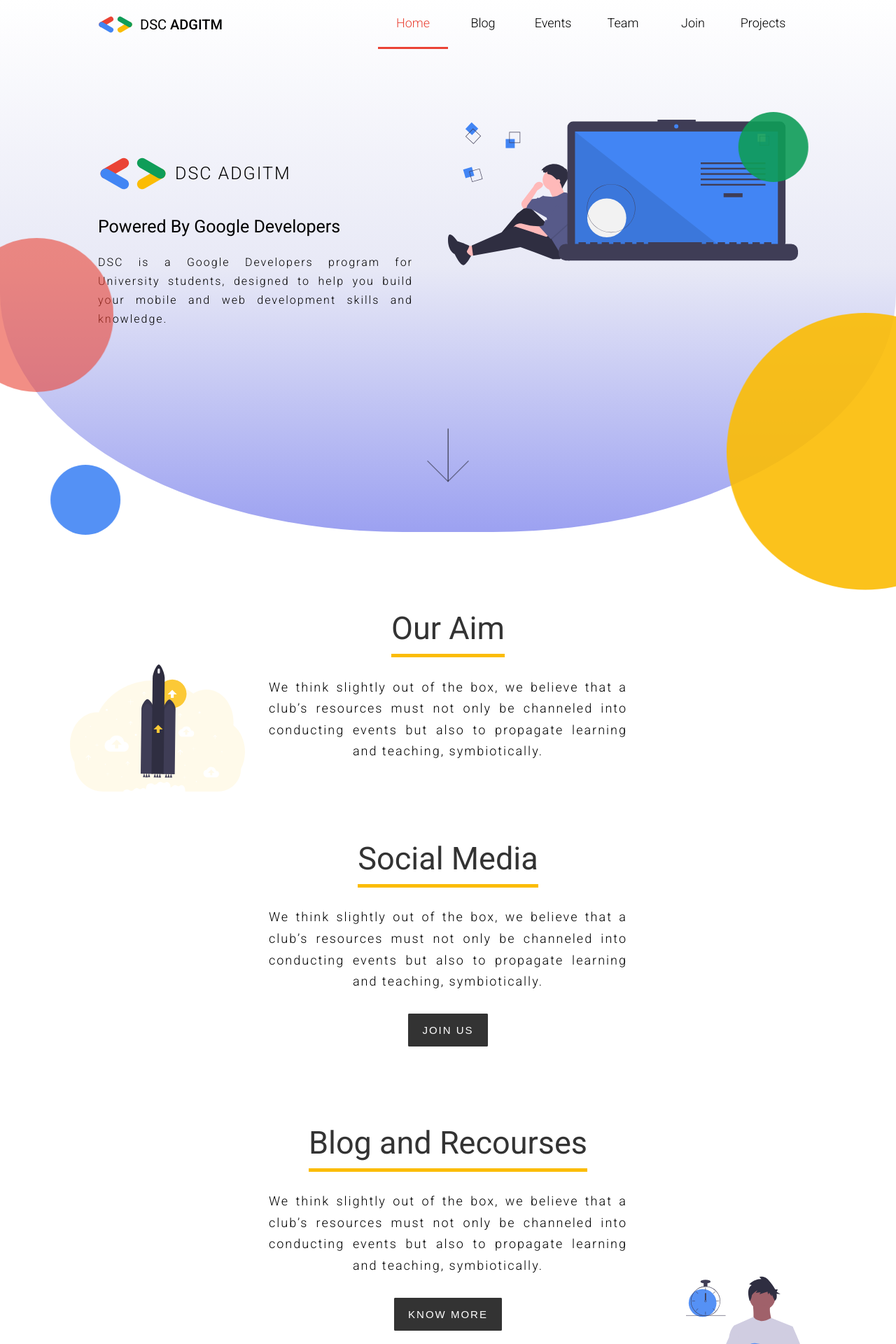
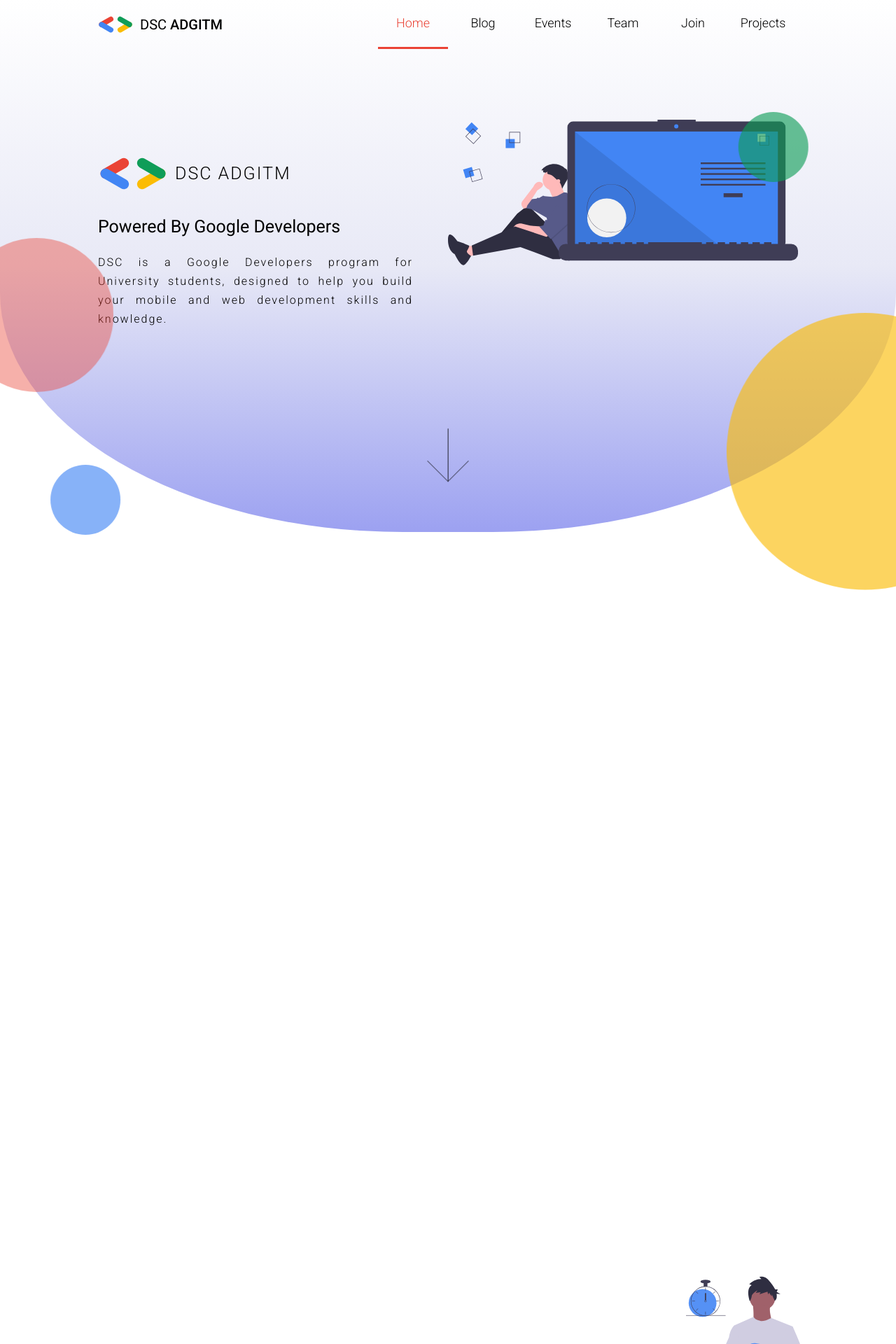
Before and after one commit to atharvjairath/dsc-adgitm-website, a React (Create React App) app: page / in a window 1280 px wide. Shown: the top 1920 px of the page at 70% size. Built offline with nearby package versions, Linux system fonts and the light colour scheme.

Commit message:
Animations added + other updates

```diff
--- a/src/App.css
+++ b/src/App.css
@@ -251,6 +251,9 @@
   .header__left {
     width: 90%;
     margin: auto 0; }
+    @media (max-width: 56.25em) {
+      .header__left {
+        margin: auto auto; } }
   @media (max-width: 56.25em) {
     .header {
       text-align: center; } }
@@ -260,38 +263,54 @@
     height: 10rem;
     width: 10rem;
     border-radius: 50%;
+    opacity: 0.7;
     top: 50%;
     animation: redBubble 10s ease-in-out infinite; }
+    @media (max-width: 56.25em) {
+      .header__red-bubble {
+        opacity: 0.4; } }
   .header__green-bubble {
     background-color: rgba(15, 157, 88, 0.9);
     position: absolute;
     height: 10rem;
     width: 10rem;
     border-radius: 50%;
+    opacity: 0.7;
     top: 20%;
     right: 10%;
     animation: greenBubble 8s ease-in-out infinite; }
+    @media (max-width: 56.25em) {
+      .header__green-bubble {
+        opacity: 0.4; } }
   .header__blue-bubble {
     background-color: rgba(66, 133, 244, 0.9);
     position: absolute;
     height: 10rem;
     width: 10rem;
     border-radius: 50%;
+    opacity: 0.7;
     top: 83%;
     left: 8%;
     transform: scale(0.6);
     animation: blueBubble 5s ease-in-out infinite; }
+    @media (max-width: 56.25em) {
+      .header__blue-bubble {
+        opacity: 0.4; } }
   .header__yellow-bubble {
     background-color: rgba(251, 188, 4, 0.9);
     position: absolute;
     height: 10rem;
     width: 10rem;
     border-radius: 50%;
+    opacity: 0.7;
     top: 75%;
     right: -0.5%;
     transform: scale(4);
     animation: yellowBubble 20s ease-in-out infinite;
     overflow: hidden; }
+    @media (max-width: 56.25em) {
+      .header__yellow-bubble {
+        opacity: 0.4; } }
     @media (max-width: 37.5em) {
       .header__yellow-bubble {
         right: -12%; } }
--- a/src/components/App.js
+++ b/src/components/App.js
@@ -1,5 +1,8 @@
 import React from 'react';
 import { BrowserRouter as Router, Switch, Route } from 'react-router-dom';
+import AOS from 'aos';
+import 'aos/dist/aos.css'; // You can also use <link> for styles
+//
 
 // Main css file
 import '../App.css';
@@ -12,6 +15,8 @@
 
 // IMPORTING SECTIONS
 import Footer from './sections/Footer';
+
+AOS.init();
 
 function App() {
   return (
--- a/src/components/sections/Header.js
+++ b/src/components/sections/Header.js
@@ -4,10 +4,19 @@
 const Header = () => {
   return (
     <Fragment>
-      <div className="header u-mb-big">
+      <div
+        className="header u-mb-big"
+        data-aos="fade-down"
+        data-aos-duration="800"
+      >
         <div className="u-container">
           <div className="header__content">
-            <div className="header__left">
+            <div
+              className="header__left"
+              data-aos="fade-right"
+              data-aos-delay="300"
+              data-aos-duration="800"
+            >
               <div className="header__logo u-mb-med">
                 <DscLogo />
                 <p className="text">dsc adgitm</p>
@@ -27,7 +36,12 @@
                 </span>
               </p>
             </div>
-            <div className="header__right">
+            <div
+              className="header__right"
+              data-aos="fade-left"
+              data-aos-delay="300"
+              data-aos-duration="800"
+            >
               <Think />
             </div>
           </div>
--- a/src/components/sections/HomeSection.js
+++ b/src/components/sections/HomeSection.js
@@ -4,7 +4,7 @@
 const HomeSection = () => {
   return (
     <div className="home u-text-center u-mb-big u-mt-big">
-      <div className="home__aim u-mb-big">
+      <div className="home__aim u-mb-big" data-aos="fade-up">
         <h1 className="h1 u-mb-small  home__head">Our Aim</h1>
         <p className="u-sm-text  u-sm-container home__text  u-mt-med">
           We think slightly out of the box, we believe that a club’s resources
@@ -13,7 +13,7 @@
         </p>
       </div>
 
-      <div className="home__social-media u-mb-big u-mt-big">
+      <div className="home__social-media u-mb-big u-mt-big" data-aos="fade-up">
         <h1 className="h1 u-mb-small home__head">Social Media</h1>
         <p className="u-sm-text  u-sm-container home__text u-mt-med">
           We think slightly out of the box, we believe that a club’s resources
@@ -23,7 +23,7 @@
         <button className="btn btn--dark u-mt-med">Join Us</button>
       </div>
 
-      <div className="home__blog u-mb-big u-mt-big">
+      <div className="home__blog u-mb-big u-mt-big" data-aos="fade-up">
         <h1 className="h1 u-mb-small home__head  ">Blog and Recourses</h1>
         <p className="u-sm-text  u-sm-container home__text u-mt-med">
           We think slightly out of the box, we believe that a club’s resources
@@ -33,7 +33,7 @@
         <button className="btn btn--dark u-mt-med">Know More</button>
       </div>
 
-      <div className="home__contact u-mb-big u-mt-big">
+      <div className="home__contact u-mb-big u-mt-big" data-aos="fade-up">
         <h1 className="h1 u-mb-small home__head">Contact Us For An Idea</h1>
         <p className="u-sm-text u-mt-med  u-sm-container home__text">
           We think slightly out of the box, we believe that a club’s resources
@@ -43,7 +43,7 @@
         <button className="btn btn--dark u-mt-med">contact us</button>
       </div>
 
-      <div className="home__rocket">
+      <div className="home__rocket" data-aos="fade-up" data-aos-delay="300">
         <Rocket />
       </div>
 
--- a/src/sass/abstracts/_mixins.scss
+++ b/src/sass/abstracts/_mixins.scss
@@ -16,6 +16,11 @@
   height: 10rem;
   width: 10rem;
   border-radius: 50%;
+  opacity: 0.7;
+
+  @include respond(tab-port) {
+    opacity: 0.4;
+  }
 }
 
 @mixin flexCenterCenter {
--- a/src/sass/components/_header.scss
+++ b/src/sass/components/_header.scss
@@ -76,6 +76,10 @@
   &__left {
     width: 90%;
     margin: auto 0;
+
+    @include respond(tab-port) {
+      margin: auto auto;
+    }
   }
 
   @include respond(tab-port) {
```
